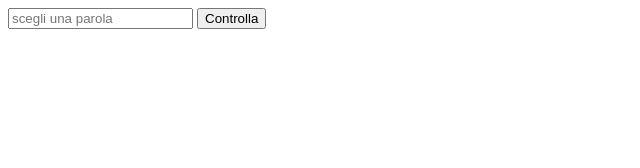
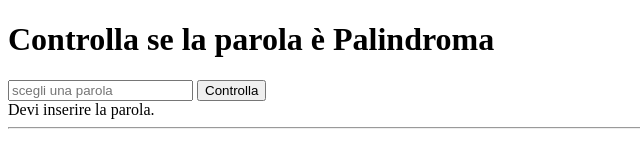
Before and after one commit to GiuliaSetti/js-paliedispari, a plain HTML site: page index.html in a window 1280 px wide. Both pictures are taken after a click on the button "Controlla". Shown: the whole page, without its empty margins (0-640 px from the left). Drawn offline with Linux system fonts and the light colour scheme.

Commit message:
js: end of first part

```diff
--- a/index.html
+++ b/index.html
@@ -8,12 +8,23 @@
 </head>
 <body>
 
-    <div class="palindroma">
+    <div class="parola_palindroma">
+
+        <h1>Controlla se la parola è Palindroma</h1>
 
         <input type="text" id="user_word" placeholder="scegli una parola">
         <button id="check_button">Controlla</button>
 
+        <div id="empty_word"></div>
+
+        <div id="word_result"></div>
+
+
+
     </div>
+
+
+    <hr>
 
 
 
--- a/js/script.js
+++ b/js/script.js
@@ -29,6 +29,10 @@ const userWord = document.getElementById("user_word");
 // console.log(userWord, buttonCheck);
 
 
+let wordResult = document.getElementById("word_result");
+
+let emptyWordAlert = document.getElementById("empty_word");
+
 // al Click del bottone
 buttonCheck.addEventListener("click", function(){
 
@@ -36,20 +40,34 @@ buttonCheck.addEventListener("click", function(){
 
     const drow = reverseString(word);
 
+
     // test
 
     console.log(word, drow);
 
-    if (word == drow){
-        console.log("la parola è palindroma");
+    if (word == ""){
+
+        emptyWordAlert.innerHTML = "Devi inserire la parola.";
+
     } else {
-        console.log("la parola non è palindroma");
-    }
+
+        emptyWordAlert.style.display = "none";
+
+        if (word == drow){
+            console.log("la parola è palindroma");
 
 
+            wordResult.innerHTML = "La parola è palindroma";
 
+        } else {
 
+            console.log("la parola non è palindroma");
 
+            wordResult.innerHTML = "la parola non è palindroma";
+
+        }
+
+    }
 
 });
 
```
